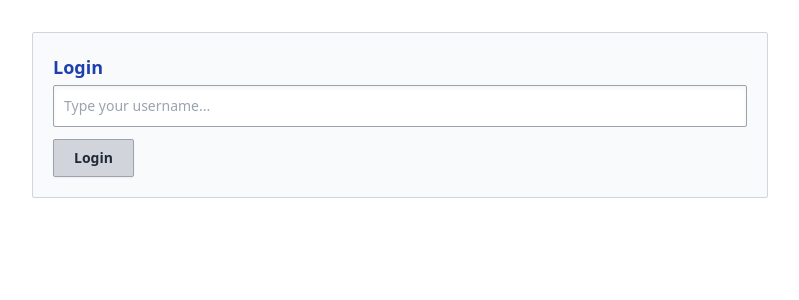
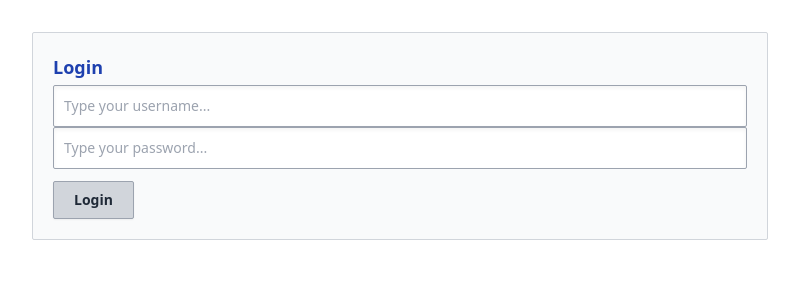
Before and after one commit to ericcheung1/emuu, a FastAPI app: page /login in a window 1280 px wide. Shown: the top 300 px of the page, without its empty margins (240-1039 px from the left). Run offline with FastAPI, Linux system fonts and the light colour scheme; some libraries are stand-ins or nearby versions.

Commit message:
wip: set up password system and signup routes

```diff
--- a/main.py
+++ b/main.py
@@ -1,3 +1,4 @@
+import hashlib
 from typing import Annotated
 
 from fastapi import FastAPI, Request, Form, Response, status, Cookie
@@ -18,7 +19,6 @@ def show_feed(request: Request, session_id: Annotated[str | None, Cookie()] = No
 
     query = """
         SELECT * FROM posts ORDER BY post_time DESC;
-
     """
     cur = con.cursor()
     res = cur.execute(query)
@@ -71,14 +71,61 @@ def login_page(request: Request):
 
 
 @app.post("/login")
-def login(response: Response, username: str = Form(...)):
+def login(response: Response, username: str = Form(...), password: str = Form(...)):
 
     if isinstance(username, str):
-        response.set_cookie(key="session_id", value=username, max_age=3600, path="/")
 
-        response.headers["HX-Refresh"] = "true"
+        hashed_password_hex = hashlib.sha256(password.encode()).hexdigest()
+
+        query = "SELECT * FROM users WHERE hashed_password = ? AND username = ?;"
+
+        cur = con.cursor()
+        result = cur.execute(query, (hashed_password_hex, username))
+        print(cur)
+        print(result)
+        row_result = result.fetchone()
+        print(f"row_result: {row_result}")
+        print(f"password, '{password}'")
+        print(f"hashed_password, '{hashed_password_hex}'")
+        print(f"username, '{username}'")
+
+        if row_result:
+            response.set_cookie(key="session_id", value=username, max_age=3600, path="/")
+            response.headers["HX-Refresh"] = "true"
+        elif not row_result:
+            return RedirectResponse("/signup", status_code=status.HTTP_303_SEE_OTHER)
+        else:
+            return {"error": "failed to log in, refresh to try again"}
+
     else:
         return {"message": "failed to log in, refresh to try again"}
+
+
+@app.get("/signup")
+def signup_page(request: Request):
+    return templates.TemplateResponse(
+        request=request, name="signup.html"
+    )
+
+
+@app.post("/signup")
+def signup(username: str = Form(...), password: str = Form(...)):
+
+    if isinstance(username, str) and isinstance(password, str):
+
+        hashed_password_hex = hashlib.sha256(password.encode()).hexdigest()
+        query = "INSERT INTO users (username, hashed_password) VALUES (?, ?)"
+        cur = con.cursor()
+        cur.execute(query, (username, hashed_password_hex,))
+        con.commit()
+        print(f"password, '{password}'")
+        print(f"hashed_password, '{hashed_password_hex}'")
+        print(f"username, '{username}'")
+
+        return {"message": "successfully signed up"}
+
+    else:
+        return {"error": "failed to sign up"}
 
 
 @app.post("/logout")
--- a/templates/login.html
+++ b/templates/login.html
@@ -27,6 +27,9 @@
                 <input type="text" name="username" required placeholder="Type your username..."
                     class="w-full p-2.5 border border-gray-400 bg-white shadow-inner focus:outline-none focus:border-blue-500 rounded-sm text-sm"
                 />
+                <input type="text" name="password" required placeholder="Type your password..."
+                    class="w-full p-2.5 border border-gray-400 bg-white shadow-inner focus:outline-none focus:border-blue-500 rounded-sm text-sm"
+                />
                 <button type="submit"
                     class="mt-3 px-5 py-2 bg-gray-300 hover:bg-gray-400 text-gray-800 font-bold text-sm rounded-sm transition-colors shadow-sm border border-gray-400">
                     Login
```
Also changed, not shown: db.py (+9 -0 lines), templates/signup.html (added, +43 -0 lines), CHANGELOG.md.
